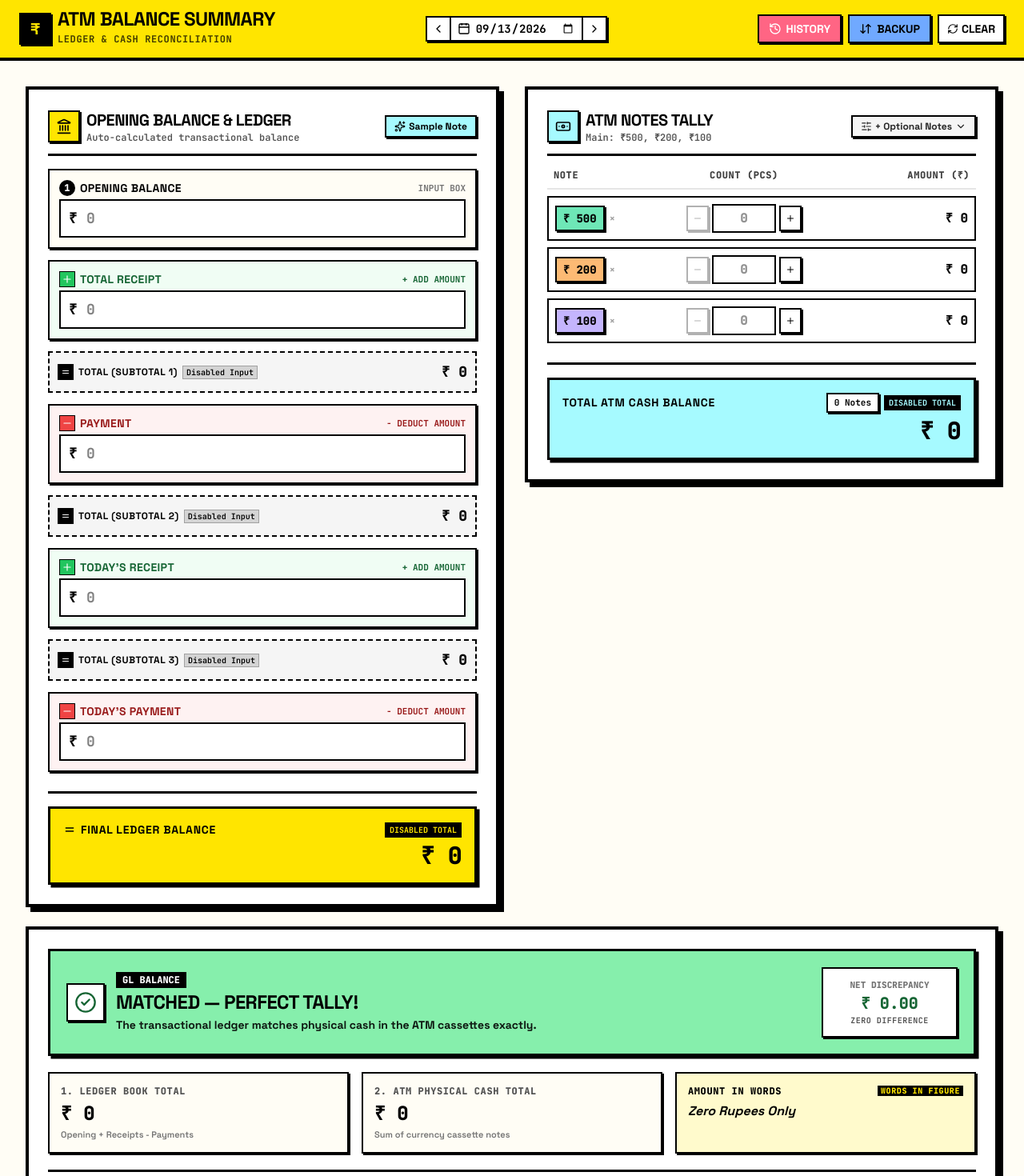
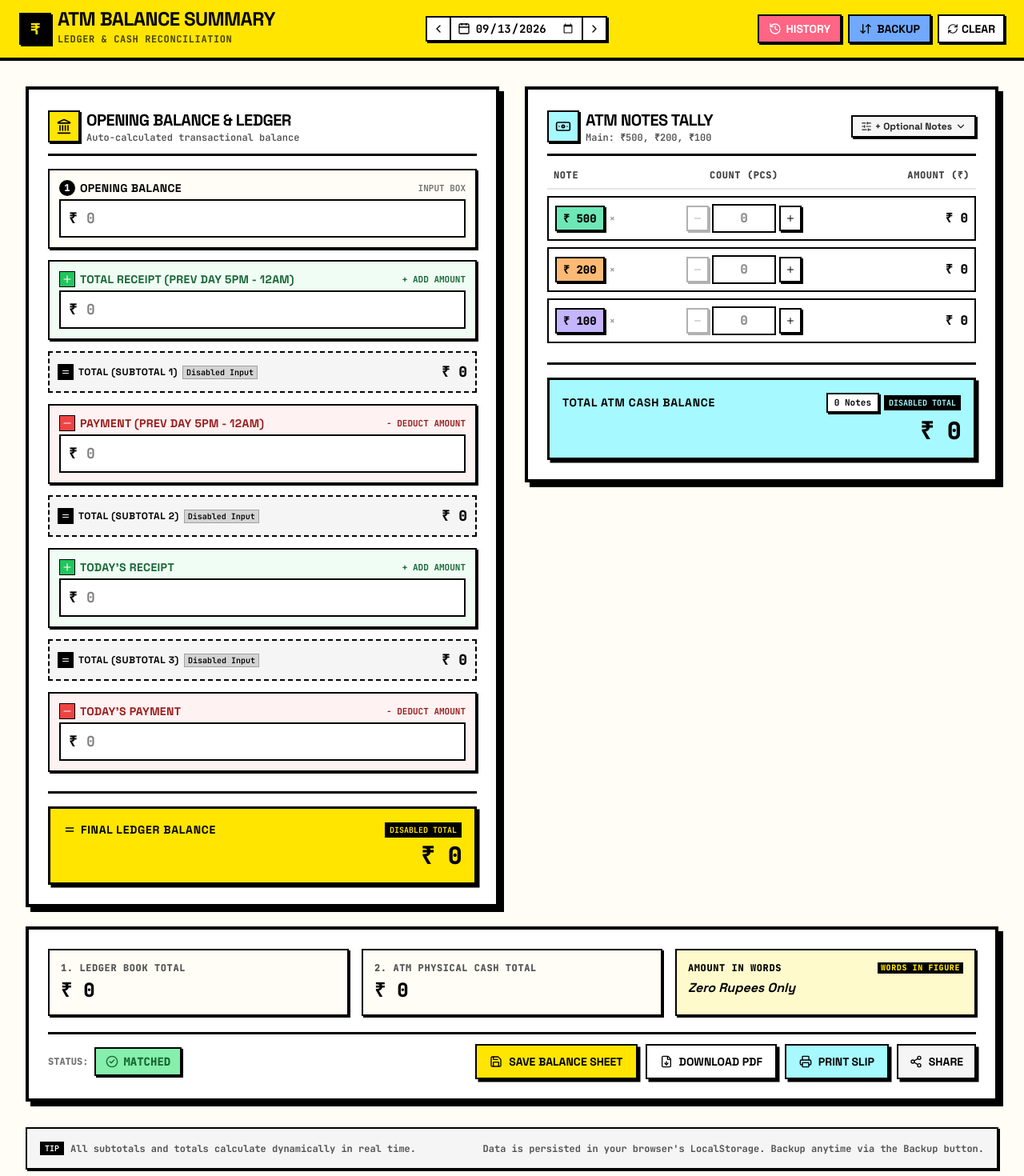
Before and after one commit to jpdoshi/atm-summary-balance, a React (Vite) app: page / in a window 1280 px wide. Shown: the top 1470 px of the page at 80% size. Built offline with nearby package versions, Linux system fonts and the light colour scheme.

Commit message:
ui: remove match box

```diff
--- a/src/components/OpeningBalanceContainer.tsx
+++ b/src/components/OpeningBalanceContainer.tsx
@@ -1,20 +1,19 @@
 import React from 'react';
 import type { LedgerFormState, LedgerCalculated } from '../types/atm';
 import { formatINR } from '../utils/numberToWords';
-import { Plus, Minus, Equal, Landmark, Sparkles } from 'lucide-react';
+import { Plus, Minus, Equal, Landmark } from 'lucide-react';
 
 interface OpeningBalanceContainerProps {
   ledger: LedgerFormState;
   calculations: LedgerCalculated;
   onChange: (field: keyof LedgerFormState, value: string) => void;
-  onFillExample: () => void;
+  onFillExample?: () => void;
 }
 
 export const OpeningBalanceContainer: React.FC<OpeningBalanceContainerProps> = ({
   ledger,
   calculations,
   onChange,
-  onFillExample,
 }) => {
   const handleInputChange = (field: keyof LedgerFormState, e: React.ChangeEvent<HTMLInputElement>) => {
     // allow only numbers or empty string
@@ -40,15 +39,6 @@ export const OpeningBalanceContainer: React.FC<OpeningBalanceContainerProps> = (
               </p>
             </div>
           </div>
-
-          <button
-            onClick={onFillExample}
-            className="flex items-center gap-1 text-xs font-bold bg-[#A6FAFF] hover:bg-[#7ff4fc] text-black px-2.5 py-1 border-2 border-black shadow-neo-sm active:translate-x-0.5 active:translate-y-0.5 transition-all"
-            title="Load the 1000/- sample from handwritten note"
-          >
-            <Sparkles className="w-3.5 h-3.5" />
-            <span className="hidden sm:inline">Sample Note</span>
-          </button>
         </div>
 
         {/* Step-by-Step Ledger List */}
@@ -85,7 +75,7 @@ export const OpeningBalanceContainer: React.FC<OpeningBalanceContainerProps> = (
                 <span className="w-5 h-5 bg-[#22C55E] text-white text-xs flex items-center justify-center font-mono font-bold border border-black">
                   <Plus className="w-3.5 h-3.5" />
                 </span>
-                Total Receipt
+                Total Receipt (Prev Day 5PM - 12AM)
               </label>
               <span className="text-[11px] font-mono font-bold text-[#166534] uppercase">+ Add Amount</span>
             </div>
@@ -130,7 +120,7 @@ export const OpeningBalanceContainer: React.FC<OpeningBalanceContainerProps> = (
                 <span className="w-5 h-5 bg-[#EF4444] text-white text-xs flex items-center justify-center font-mono font-bold border border-black">
                   <Minus className="w-3.5 h-3.5" />
                 </span>
-                Payment
+                Payment (Prev Day 5PM - 12AM)
               </label>
               <span className="text-[11px] font-mono font-bold text-[#991B1B] uppercase">- Deduct Amount</span>
             </div>
--- a/src/components/ReconciliationBanner.tsx
+++ b/src/components/ReconciliationBanner.tsx
@@ -44,70 +44,8 @@ export const ReconciliationBanner: React.FC<ReconciliationBannerProps> = ({
 
   return (
     <div className="bg-white border-4 border-black shadow-neo-lg p-5 sm:p-6 mb-8 transition-all">
-      {/* Top Status Header */}
-      <div
-        className={`p-4 sm:p-5 border-3 border-black shadow-neo flex flex-col md:flex-row items-center justify-between gap-4 transition-colors ${isMatched
-            ? 'bg-[#86EFAC] text-black'
-            : 'bg-[#FCA5A5] text-black'
-          }`}
-      >
-        <div className="flex items-center gap-3.5 w-full md:w-auto">
-          <div
-            className={`w-12 h-12 flex-shrink-0 flex items-center justify-center border-2 border-black shadow-neo-sm ${isMatched ? 'bg-white text-[#166534]' : 'bg-white text-[#991B1B]'
-              }`}
-          >
-            {isMatched ? (
-              <CheckCircle2 className="w-7 h-7" />
-            ) : (
-              <AlertTriangle className="w-7 h-7" />
-            )}
-          </div>
-
-          <div>
-            <div className="flex items-center gap-2">
-              <span className="text-xs font-mono font-black uppercase px-2 py-0.5 bg-black text-white">
-                GL BALANCE
-              </span>
-              {isSaved && (
-                <span className="text-xs font-mono font-black uppercase px-2 py-0.5 bg-[#FFE500] text-black border border-black">
-                  SAVED TO DISK
-                </span>
-              )}
-            </div>
-
-            <h3 className="text-xl sm:text-2xl font-black uppercase tracking-tight mt-0.5">
-              {isMatched ? 'MATCHED — PERFECT TALLY!' : 'MISMATCH — DISCREPANCY DETECTED!'}
-            </h3>
-
-            <p className="text-xs sm:text-sm font-bold opacity-90 mt-0.5">
-              {isMatched
-                ? 'The transactional ledger matches physical cash in the ATM cassettes exactly.'
-                : difference > 0
-                  ? `Physical Cash exceeds Ledger Book by ₹ ${formatINR(difference)} (Cash Excess / Surplus)`
-                  : `Physical Cash is short of Ledger Book by ₹ ${formatINR(Math.abs(difference))} (Cash Shortage / Deficit)`}
-            </p>
-          </div>
-        </div>
-
-        {/* Quick Tally Diff Badge */}
-        <div className="bg-white border-2 border-black p-2.5 sm:p-3 text-center min-w-[170px] shadow-neo-sm w-full md:w-auto">
-          <div className="text-[11px] font-black uppercase font-mono text-neutral-500">
-            Net Discrepancy
-          </div>
-          <div
-            className={`text-lg sm:text-xl font-mono font-black ${isMatched ? 'text-[#166534]' : 'text-[#991B1B]'
-              }`}
-          >
-            {isMatched ? '₹ 0.00' : `₹ ${formatINR(Math.abs(difference))}`}
-          </div>
-          <div className="text-[10px] font-bold uppercase tracking-wider text-neutral-600 font-mono">
-            {isMatched ? 'Zero Difference' : difference > 0 ? 'Cash Excess' : 'Cash Shortage'}
-          </div>
-        </div>
-      </div>
-
       {/* Middle: Side-by-side totals and Amount in Words */}
-      <div className="grid grid-cols-1 md:grid-cols-3 gap-4 my-5">
+      <div className="grid grid-cols-1 md:grid-cols-3 gap-4 mb-5">
         {/* Ledger Book Total */}
         <div className="bg-[#FFFDF5] border-2 border-black p-3.5 shadow-neo-sm">
           <div className="text-xs font-black uppercase tracking-wider text-neutral-600 font-mono">
@@ -116,21 +54,15 @@ export const ReconciliationBanner: React.FC<ReconciliationBannerProps> = ({
           <div className="text-xl sm:text-2xl font-black font-mono text-black mt-1">
             ₹ {formatINR(ledgerTotal)}
           </div>
-          <div className="text-[11px] font-semibold text-neutral-500 mt-0.5">
-            Opening + Receipts - Payments
-          </div>
         </div>
 
         {/* Cash Notes Total */}
         <div className="bg-[#FFFDF5] border-2 border-black p-3.5 shadow-neo-sm">
-          <div className="text-xs font-black uppercase tracking-wider text-neutral-600 font-mono">
-            2. ATM Physical Cash Total
+          <div className="text-xs font-black uppercase tracking-wider text-neutral-600 font-mono flex items-center justify-between gap-1">
+            <span>2. ATM Physical Cash Total</span>
           </div>
           <div className="text-xl sm:text-2xl font-black font-mono text-black mt-1">
             ₹ {formatINR(cashTotal)}
-          </div>
-          <div className="text-[11px] font-semibold text-neutral-500 mt-0.5">
-            Sum of currency cassette notes
           </div>
         </div>
 
@@ -148,10 +80,26 @@ export const ReconciliationBanner: React.FC<ReconciliationBannerProps> = ({
         </div>
       </div>
 
-      {/* Action Bar (Save, Download PDF, Print, Share) */}
+      {/* Action Bar with Compact Status */}
       <div className="no-print pt-3 border-t-3 border-black flex flex-wrap items-center justify-between gap-3">
-        <div className="text-xs font-mono font-bold text-neutral-500">
-          Reconciliation Actions:
+        <div className="flex items-center gap-2">
+          <span className="text-xs font-mono font-black uppercase text-neutral-500">Status:</span>
+          {isMatched ? (
+            <span className="inline-flex items-center gap-1.5 px-3 py-1.5 bg-[#86EFAC] text-[#166534] border-2 border-black font-mono font-black text-xs sm:text-sm uppercase shadow-neo-sm">
+              <CheckCircle2 className="w-4 h-4" />
+              MATCHED
+            </span>
+          ) : difference > 0 ? (
+            <span className="inline-flex items-center gap-1.5 px-3 py-1.5 bg-[#FED7AA] text-[#9A3412] border-2 border-black font-mono font-black text-xs sm:text-sm uppercase shadow-neo-sm">
+              <AlertTriangle className="w-4 h-4" />
+              EXCESS: +₹ {formatINR(difference)}
+            </span>
+          ) : (
+            <span className="inline-flex items-center gap-1.5 px-3 py-1.5 bg-[#FCA5A5] text-[#991B1B] border-2 border-black font-mono font-black text-xs sm:text-sm uppercase shadow-neo-sm">
+              <AlertTriangle className="w-4 h-4" />
+              SHORTAGE: -₹ {formatINR(Math.abs(difference))}
+            </span>
+          )}
         </div>
 
         <div className="flex flex-wrap items-center gap-2.5">
@@ -159,8 +107,8 @@ export const ReconciliationBanner: React.FC<ReconciliationBannerProps> = ({
           <button
             onClick={onSave}
             className={`flex items-center gap-2 px-4 py-2.5 font-black uppercase text-xs sm:text-sm border-2 border-black shadow-neo active:translate-x-0.5 active:translate-y-0.5 transition-all ${isSaved
-                ? 'bg-[#22C55E] text-white hover:bg-[#16a34a]'
-                : 'bg-[#FFE500] text-black hover:bg-[#fed900]'
+              ? 'bg-[#22C55E] text-white hover:bg-[#16a34a]'
+              : 'bg-[#FFE500] text-black hover:bg-[#fed900]'
               }`}
           >
             <Save className="w-4 h-4" />
```
